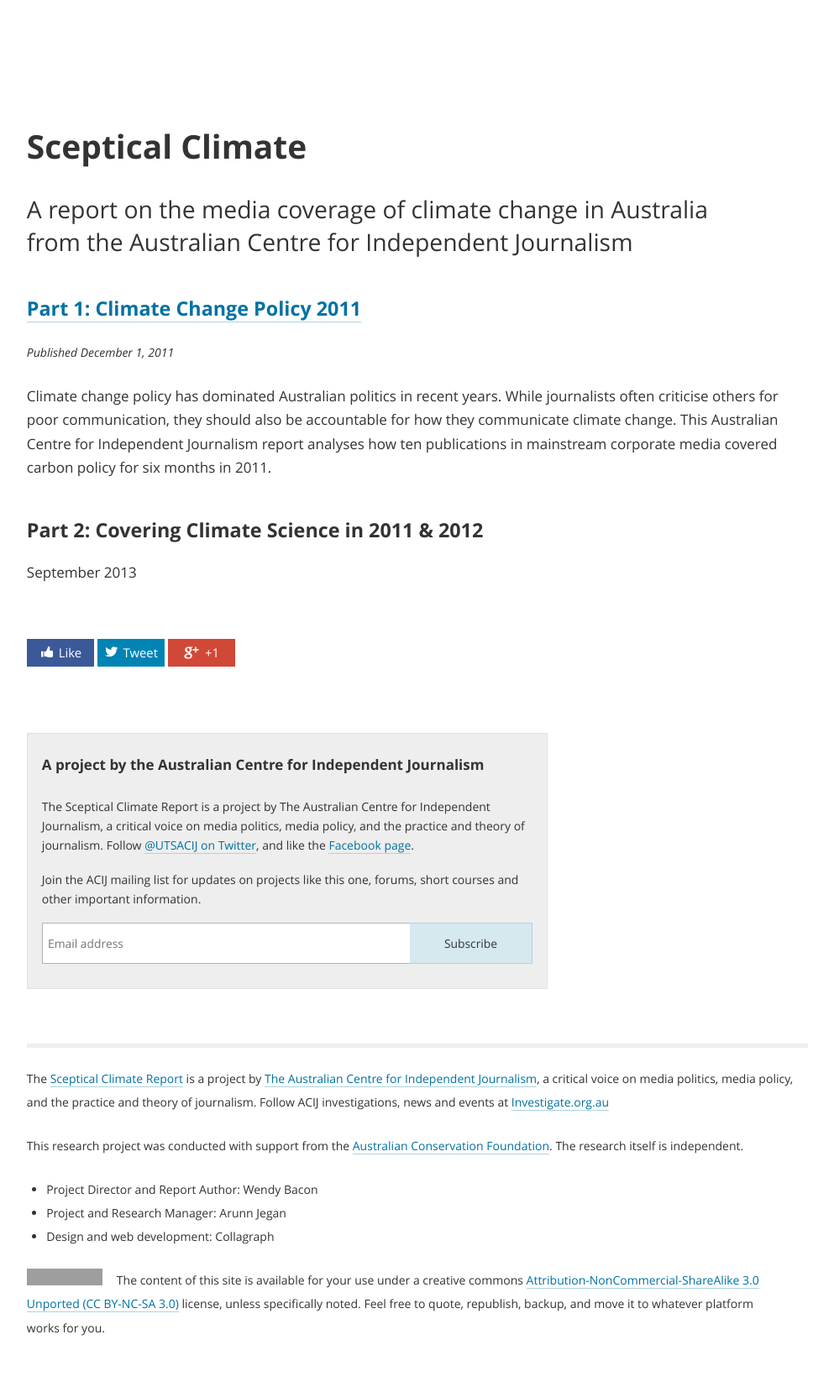
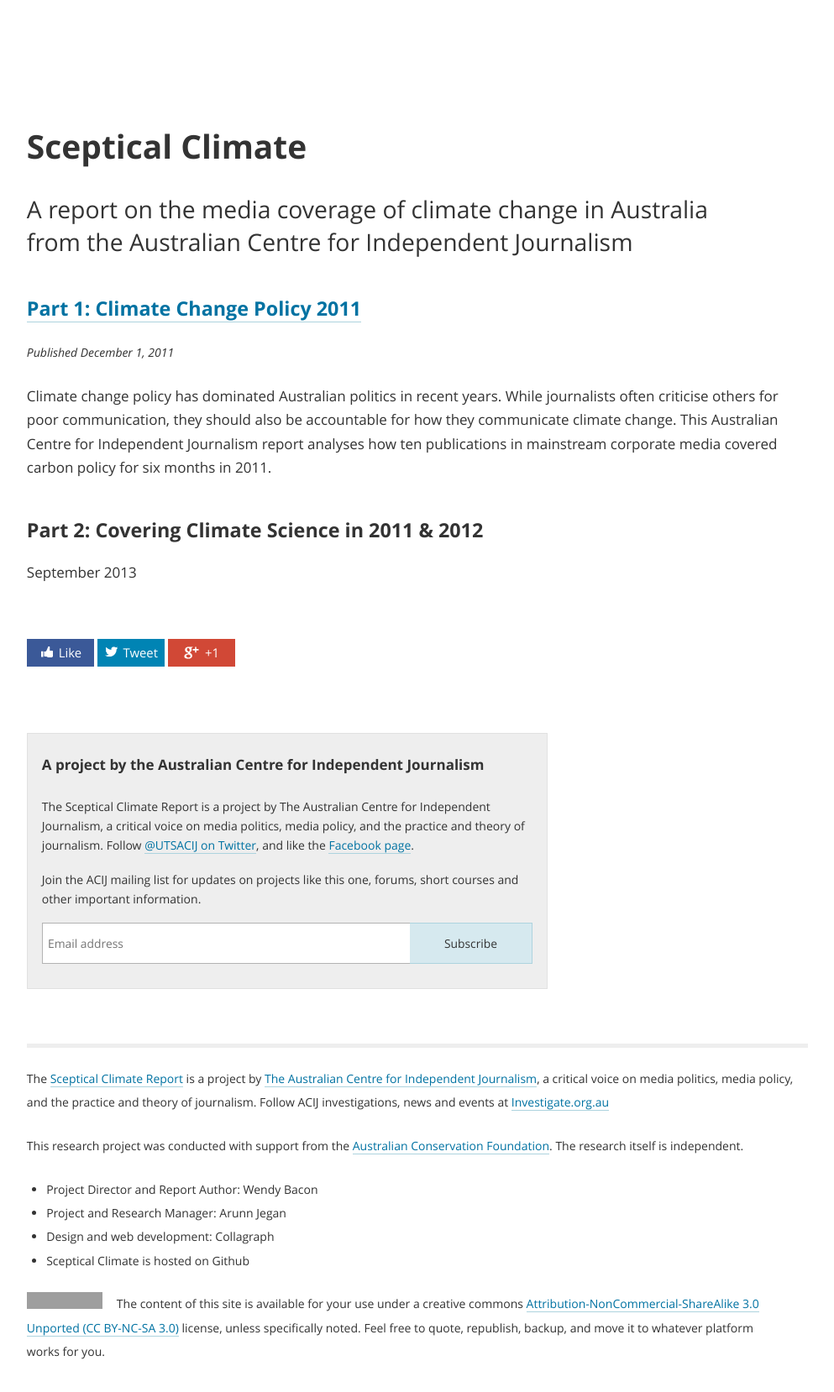
Before and after one commit to investigate/sceptical-climate, a Jekyll site: the page built from index.html, in a window 1280 px wide. Shown: the whole page at 84% size, without its empty margins (143-1136 px from the left). Built offline with Jekyll 4.4.1, drawn with Linux system fonts in a browser that asks for light colours; nearby versions of some CDN libraries; Markdown is read by kramdown in place of the engine named in the settings; before the commit the page ends 1630 px from its top, so only the background shows below that; grey boxes are pictures that could not be loaded.

Commit message:
added 'hosted on github' link

```diff
--- a/_includes/footer.html
+++ b/_includes/footer.html
@@ -9,6 +9,7 @@
                 <li>Project Director and Report Author: <a href="http://wendybacon.com">Wendy&nbsp;Bacon</a></li>
                 <li>Project and Research Manager: Arunn&nbsp;Jegan</li>
                 <li>Design and web development: <a href="mailto:info@collagraph.com.au" title="Contact Collagraph: clear design for the web." onClick="_gaq.push(['_trackEvent', 'Out Bound', 'out to Collagraph']);">Collagraph</a></li>
+                <li><a href="https://github.com/investigate/sceptical-climate" title="Access this project on Github.">Sceptical Climate is hosted on Github</a></li>
             </ul>
         </section>
         <section role="license">
```
